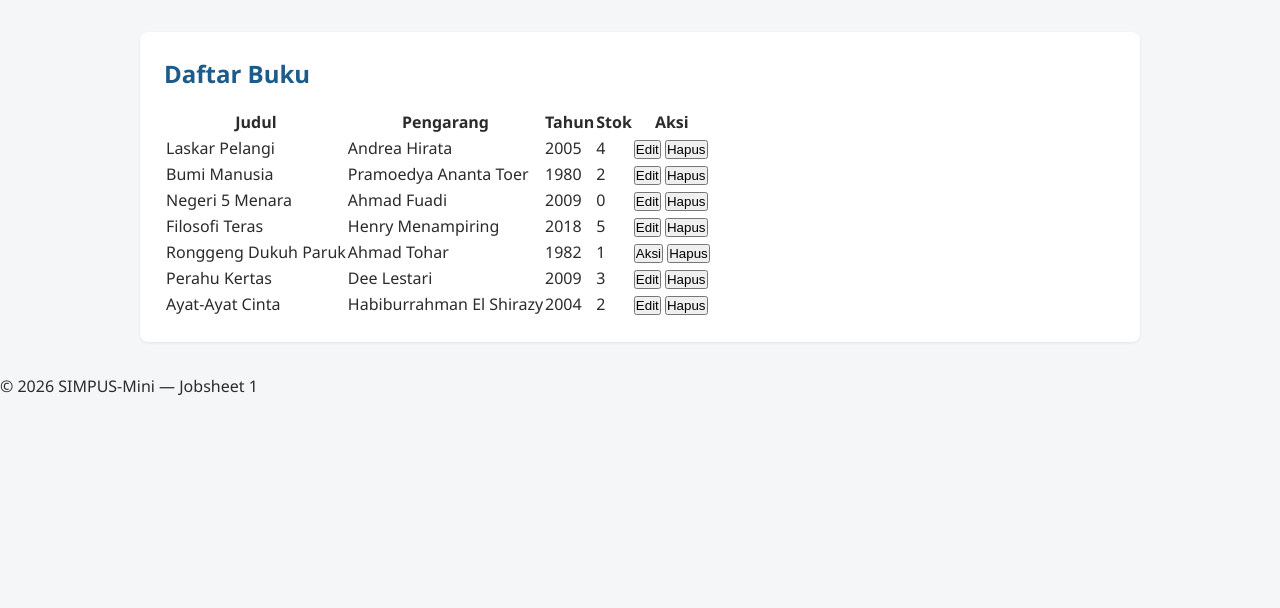
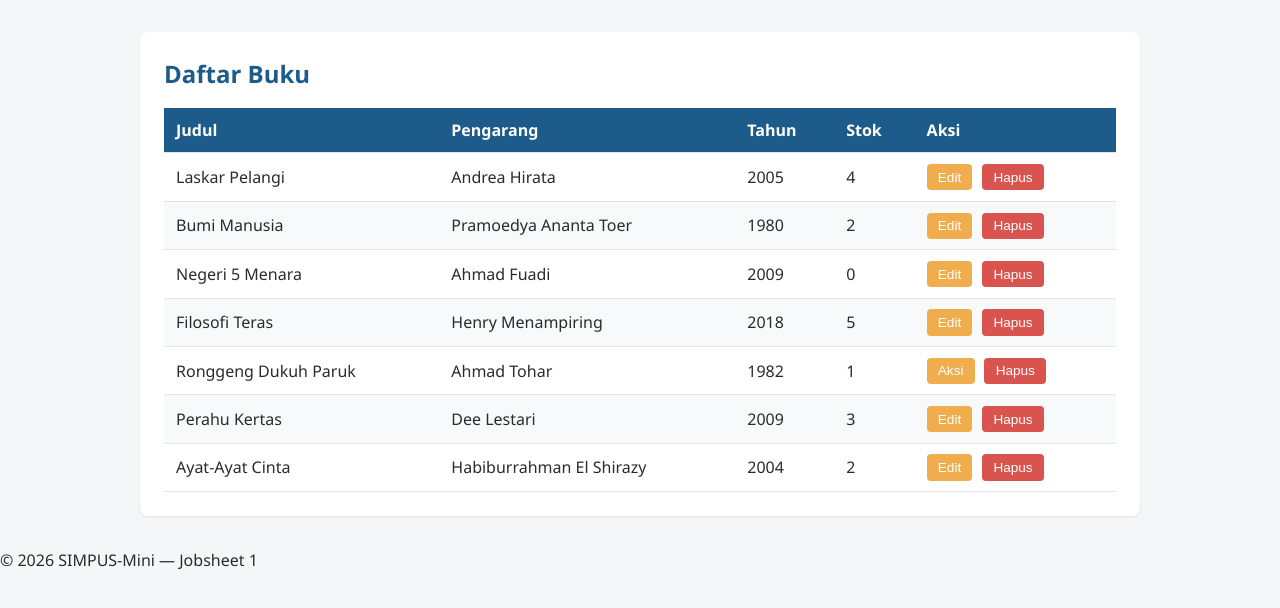
Before and after one commit to frhnrv/DPW-2026-Farhan-Ramadhana-Barus, a PHP site: page /buku/list.html in a window 1280 px wide. Shown: the part 66-674 px from the top of the page. Run offline with PHP 8.4, Linux system fonts and the light colour scheme.

Commit message:
Jobsheet 2 - Tabel

```diff
--- a/Jobsheet 2/Assets/CSS/Style.css
+++ b/Jobsheet 2/Assets/CSS/Style.css
@@ -88,3 +88,46 @@ main section:nth-of-type(2) article p {
     font-weight: 700;
     color: #1d5b8a;
 }
+
+table {
+    width: 100%;
+    border-collapse: collapse;
+}
+
+th, td {
+    text-align: left;
+    padding: 0.65rem 0.75rem;
+    border-bottom: 1px solid #e2e6ea;
+}
+
+thead {
+    background-color: #1d5b8a;
+    color: #fff;
+}
+
+tbody tr:nth-child(even) {
+    background-color: #f7f9fb;
+}
+
+tbody tr:hover {
+    background-color: #eef4fa;
+}
+
+td button {
+    padding: 0.35rem 0.7rem;
+    margin-right: 0.35rem;
+    border: none;
+    border-radius: 4px;
+    cursor: pointer;
+    font-size: 0.85rem;
+}
+
+td button:first-of-type {
+    background-color: #f0ad4e;
+    color: #fff;
+}
+
+td button:last-of-type {
+    background-color: #d9534f;
+    color: #fff;
+}
```
